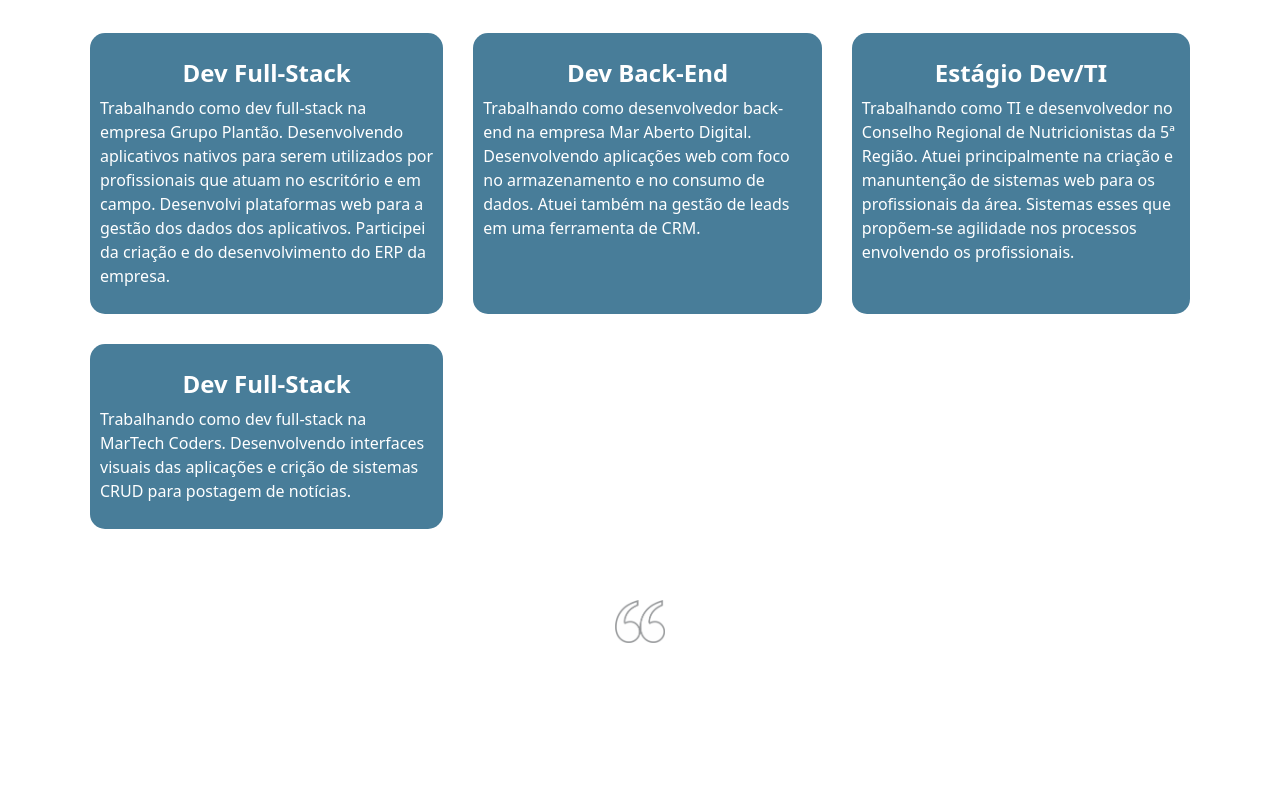
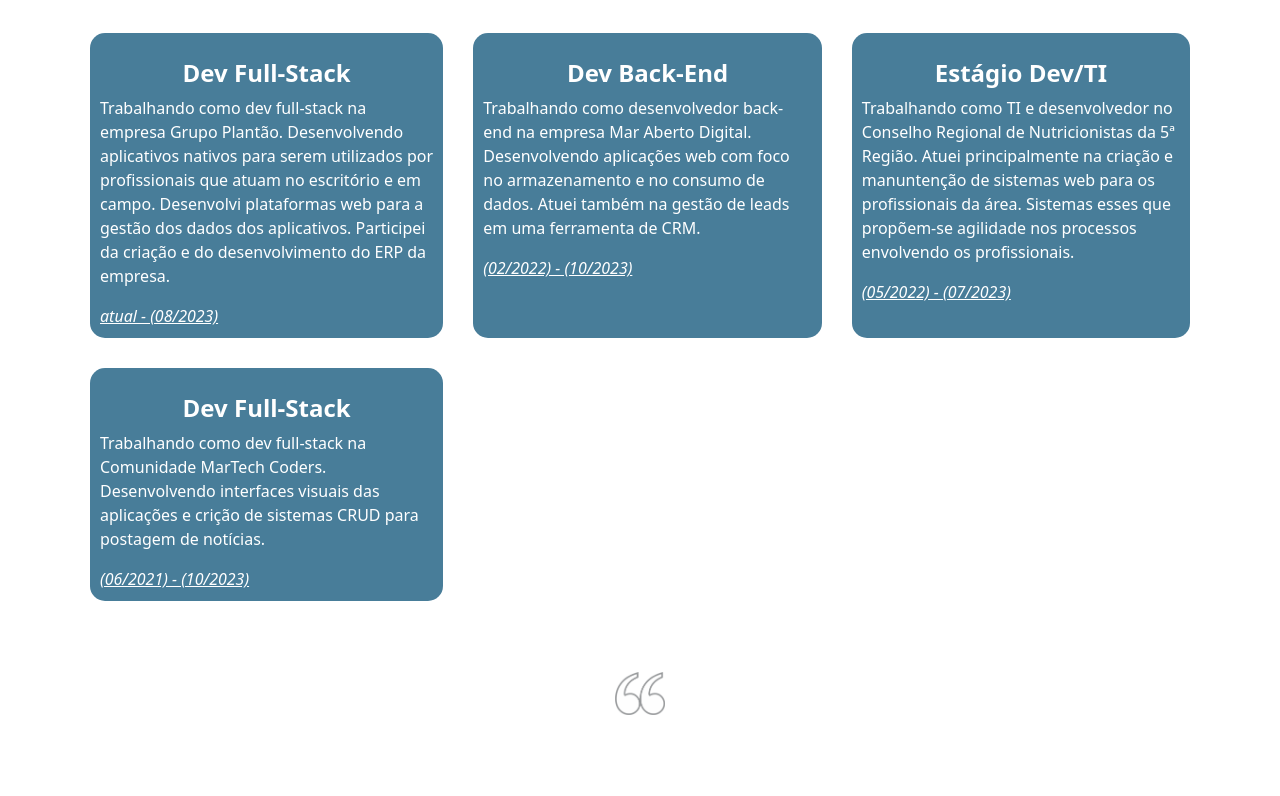
Before and after one commit to Igorios/portfolio, a plain HTML site: page index.html in a window 1280 px wide. Shown: the part 3337-4133 px from the top of the page. Drawn offline with nearby package versions, Linux system fonts and the light colour scheme.

Commit message:
:lipstick: feat: ajustando texto dos cards

```diff
--- a/index.html
+++ b/index.html
@@ -162,19 +162,23 @@
                         <div class="grid-item">
                             <h4 class="text-center pt-3 fw-bolder">Dev Full-Stack</h4>
                             <p>Trabalhando como dev full-stack na empresa Grupo Plantão. Desenvolvendo aplicativos nativos para serem utilizados por profissionais que atuam no escritório e em campo. Desenvolvi plataformas web para a gestão dos dados dos aplicativos. Participei da criação e do desenvolvimento do ERP da empresa.</p>
+                            <p class="fs-6 m-0 fst-italic text-decoration-underline">atual - (08/2023)</p>
                         </div>
 
                         <div class="grid-item">
                             <h4 class="text-center pt-3 fw-bolder">Dev Back-End</h4>
                             <p>Trabalhando como desenvolvedor back-end na empresa Mar Aberto Digital. Desenvolvendo aplicações web com foco no armazenamento e no consumo de dados. Atuei também na gestão de leads em uma ferramenta de CRM.</p>
+                            <p class="fs-6 m-0 fst-italic text-decoration-underline">(02/2022) - (10/2023)</p>
                         </div>
                         <div class="grid-item">
                             <h4 class="text-center pt-3 fw-bolder">Estágio Dev/TI</h4>
                             <p>Trabalhando como TI e desenvolvedor no Conselho Regional de Nutricionistas da 5ª Região. Atuei principalmente na criação e manuntenção de sistemas web para os profissionais da área. Sistemas esses que propõem-se agilidade nos processos envolvendo os profissionais.</p>
+                            <p class="fs-6 m-0 fst-italic text-decoration-underline">(05/2022) - (07/2023)</p>
                         </div>
                         <div class="grid-item">
                             <h4 class="text-center pt-3 fw-bolder">Dev Full-Stack</h4>
-                            <p>Trabalhando como dev full-stack na MarTech Coders. Desenvolvendo interfaces visuais das aplicações e crição de sistemas CRUD para postagem de notícias.</p>
+                            <p>Trabalhando como dev full-stack na Comunidade MarTech Coders. Desenvolvendo interfaces visuais das aplicações e crição de sistemas CRUD para postagem de notícias.</p>
+                            <p class="fs-6 m-0 fst-italic text-decoration-underline">(06/2021) - (10/2023)</p>
                         </div>
                     </div>
                 </div>
```
